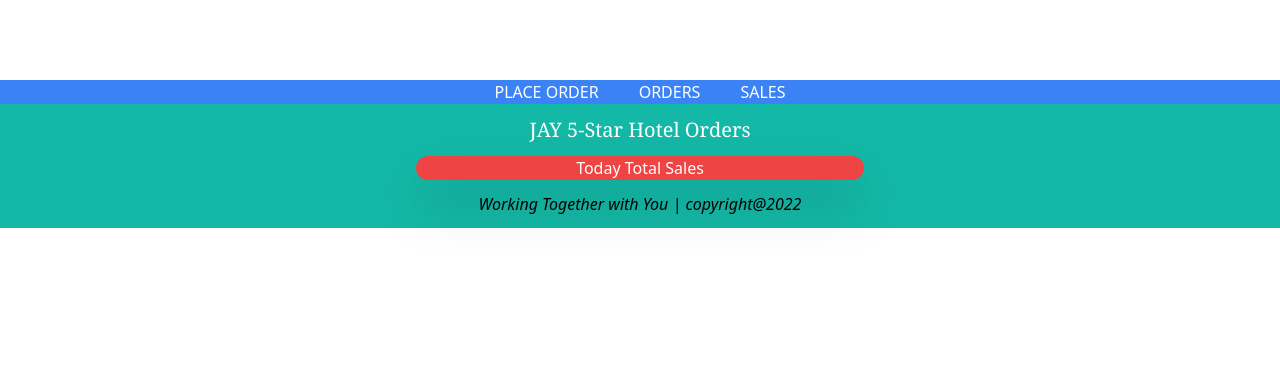
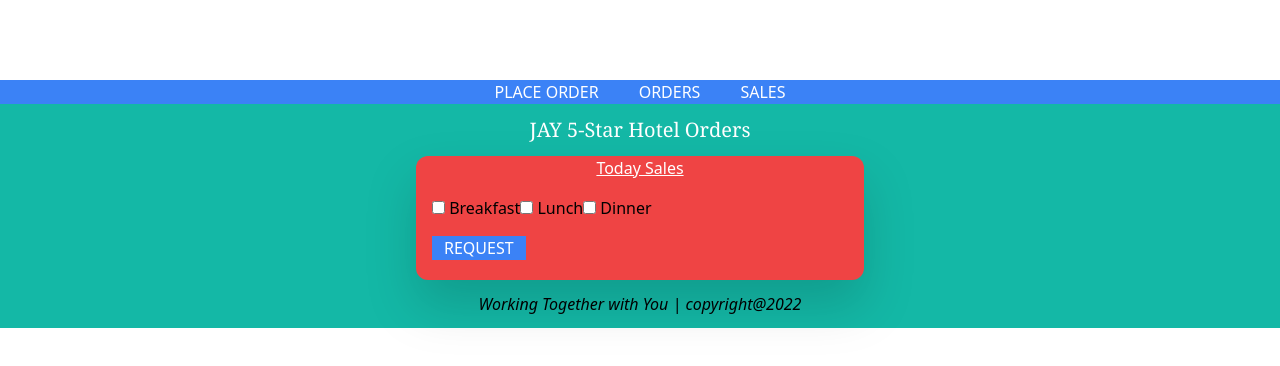
Before and after one commit to Gitog/hotel-orders, a React (Create React App) app: page /sales in a window 1280 px wide. Shown: the top 366 px of the page. Built offline with nearby package versions, Linux system fonts and the light colour scheme; data requests are answered from the project's data file.

Commit message:
Added sales filter

```diff
--- a/src/components/PlaceOrder.js
+++ b/src/components/PlaceOrder.js
@@ -22,8 +22,6 @@ function PlaceOrder(){
                 },
                 body: JSON.stringify(singleOrder)
             })
-            // .then(response =>response.json())
-            // .then(data=>console.log(data))
 
       }
 
--- a/src/components/Sales.js
+++ b/src/components/Sales.js
@@ -3,9 +3,25 @@ import React from "react";
 function Sales({orders}){
     return(
         <>
-        <h1 className="text-center text-white">Today Total Sales</h1>
 
+        <h1 className="text-center text-white underline">Today Sales</h1>
+        <div className="flex mx-auto py-4">
+        <label>
+            <input type='checkbox' name='breakfast'/> Breakfast
+        </label>
 
+        <label>
+            <input type='checkbox' name='lunch'/> Lunch
+        </label>
+
+        <label>
+            <input type='checkbox' name='dinner'/> Dinner
+        </label>
+
+        </div>
+        <div>
+        <button className='text-white bg-blue-500 px-3 mb-5'>REQUEST</button>
+        </div>
         </>
     )
 }
```
